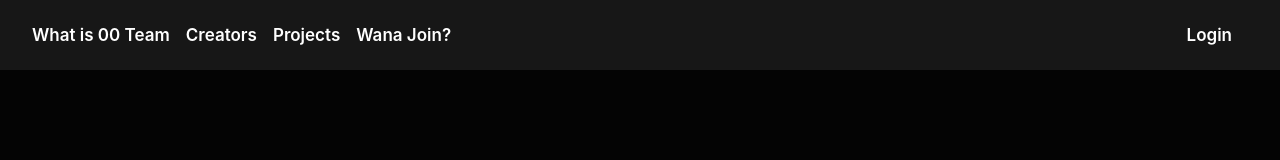
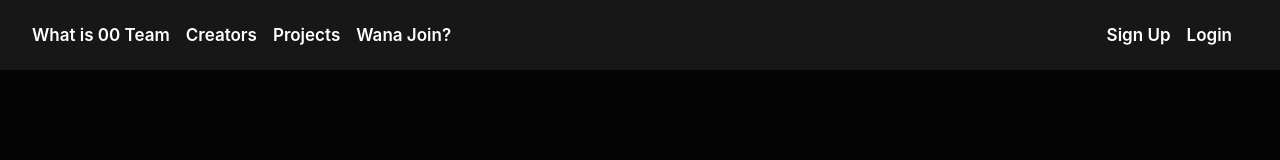
Before and after one commit to 00-team/web-00-team, a React app: page / in a window 1280 px wide. Shown: the top 160 px of the page. Built offline with nearby package versions, Linux system fonts and the light colour scheme.

Commit message:
added singup to navbar

```diff
--- a/src/components/Navbar.js
+++ b/src/components/Navbar.js
@@ -1,4 +1,7 @@
 import React, { useEffect, useState } from 'react'
+
+// link
+import { Link } from 'react-router-dom'
 
 // style
 import './sass/navbar.scss'
@@ -49,8 +52,14 @@ const Navbar = () => {
                         Wana Join?
                     </a>
                 </div>
-                <div className='section'>
-                    <span className='link'>Login</span>
+                <div className='section auth'>
+                    <Link to='/login' className='link'>
+                        <span>Login</span>
+                    </Link>
+
+                    <Link to='/signup' className='link'>
+                        <span>Sign Up</span>
+                    </Link>
                 </div>
             </nav>
         </div>
```
